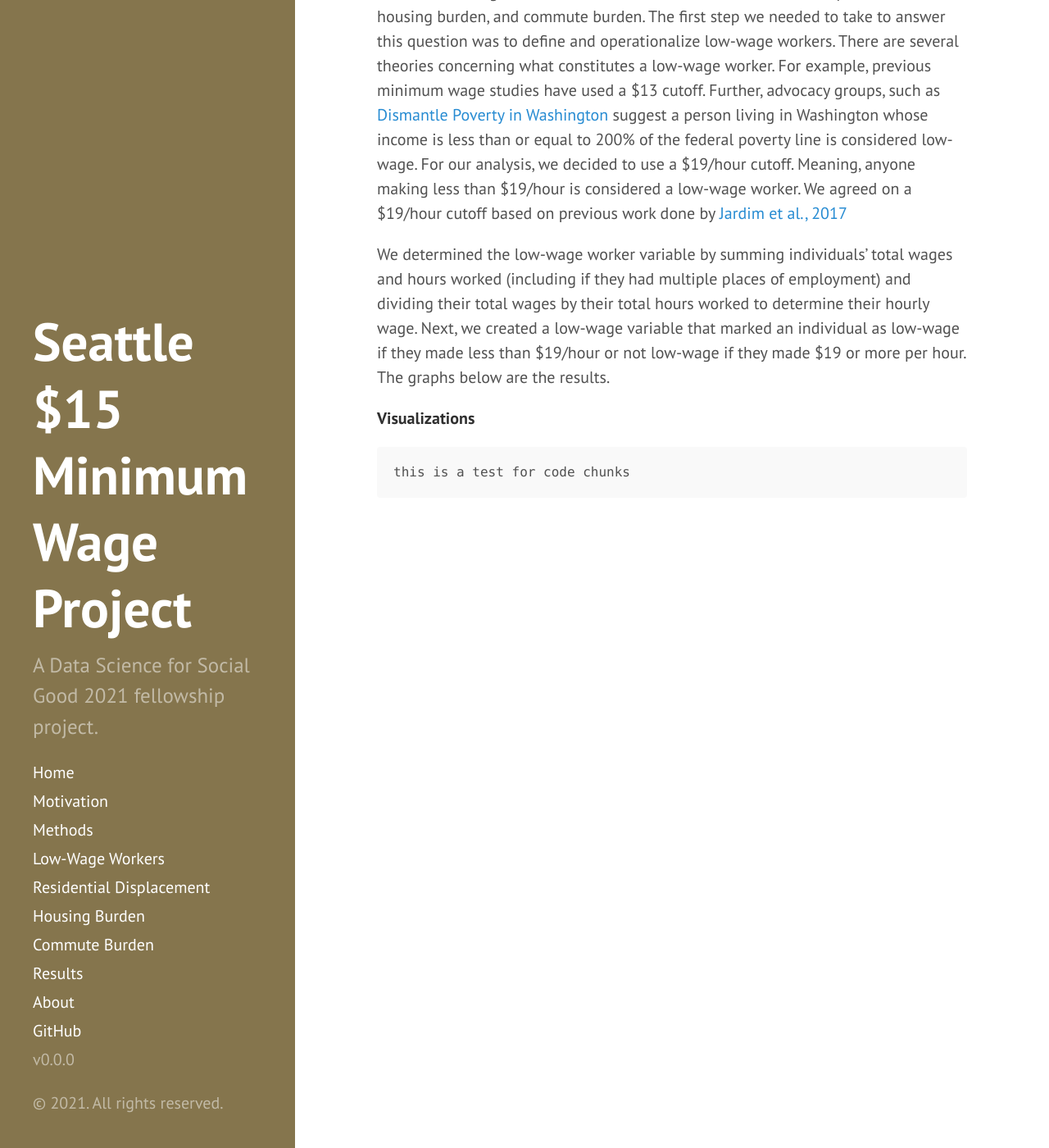
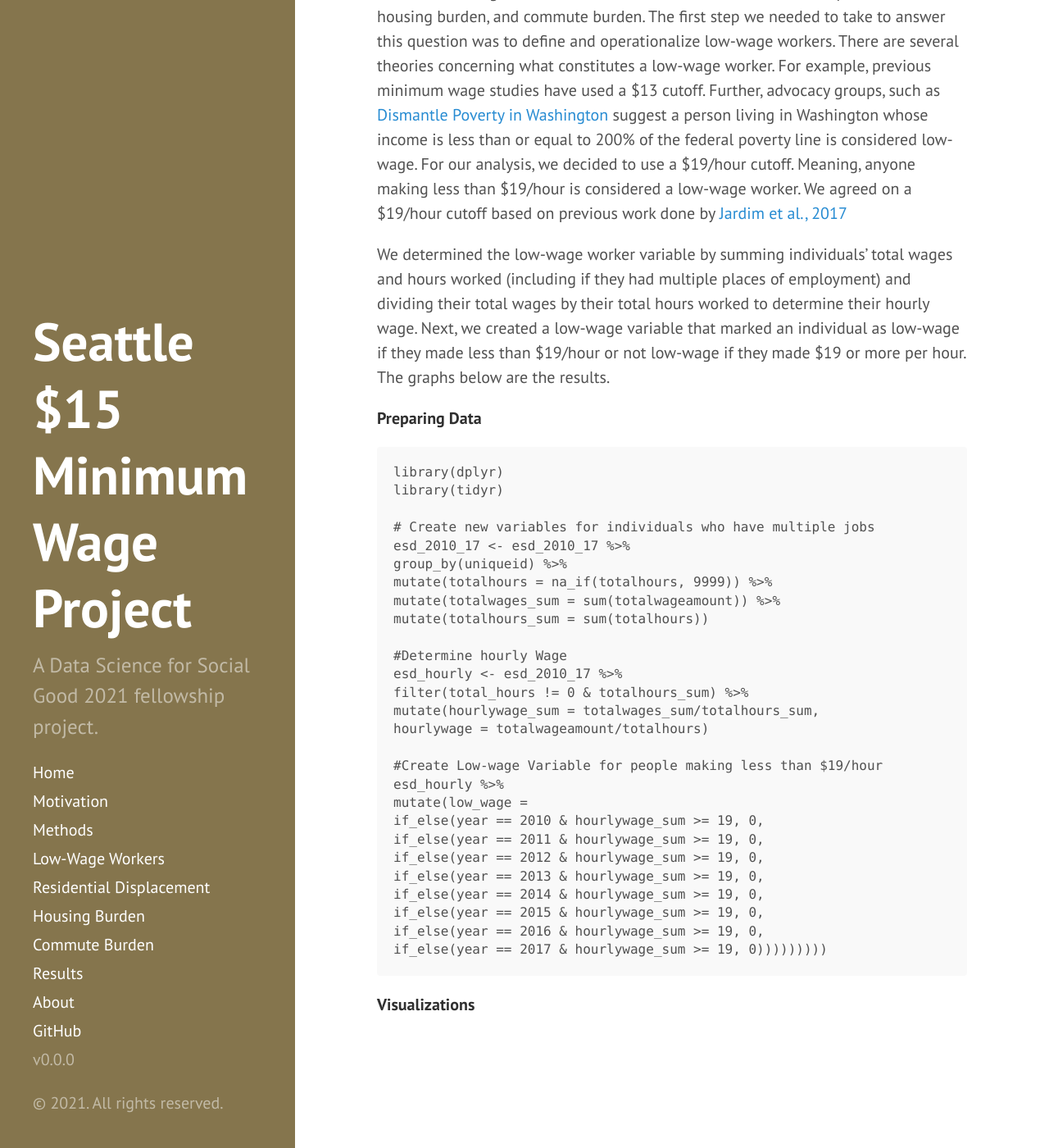
Before and after one commit to uwescience/MinWA, a Jekyll site: the page built from Low-Wage Workers.md, in a window 1280 px wide and 1400 px high, scrolled down 245 px. Shown: the whole window at 82% size. Built offline with Jekyll 4.4.1, drawn with Linux system fonts in a browser that asks for light colours.

Commit message:
made code chunk for low-wage workers section

````diff
--- a/Low-Wage Workers.md
+++ b/Low-Wage Workers.md
@@ -9,8 +9,35 @@ This project examines the extent to which Seattle’s \$15 minimum wage policy a
 
 We determined the low-wage worker variable by summing individuals’ total wages and hours worked (including if they had multiple places of employment) and dividing their total wages by their total hours worked to determine their hourly wage. Next, we created a low-wage variable that marked an individual as low-wage if they made less than \$19/hour or not low-wage if they made \$19 or more per hour. The graphs below are the results.
 
+**Preparing Data**
+```
+library(dplyr)
+library(tidyr)
+
+# Create new variables for individuals who have multiple jobs
+esd_2010_17 <- esd_2010_17 %>%
+group_by(uniqueid) %>%
+mutate(totalhours = na_if(totalhours, 9999)) %>%
+mutate(totalwages_sum = sum(totalwageamount)) %>%
+mutate(totalhours_sum = sum(totalhours))
+
+#Determine hourly Wage
+esd_hourly <- esd_2010_17 %>%
+filter(total_hours != 0 & totalhours_sum) %>%
+mutate(hourlywage_sum = totalwages_sum/totalhours_sum,
+hourlywage = totalwageamount/totalhours)
+
+#Create Low-wage Variable for people making less than $19/hour
+esd_hourly %>%
+mutate(low_wage =
+if_else(year == 2010 & hourlywage_sum >= 19, 0,
+if_else(year == 2011 & hourlywage_sum >= 19, 0,
+if_else(year == 2012 & hourlywage_sum >= 19, 0,
+if_else(year == 2013 & hourlywage_sum >= 19, 0,
+if_else(year == 2014 & hourlywage_sum >= 19, 0,
+if_else(year == 2015 & hourlywage_sum >= 19, 0,
+if_else(year == 2016 & hourlywage_sum >= 19, 0,
+if_else(year == 2017 & hourlywage_sum >= 19, 0)))))))))
+```
+
 **Visualizations**
-
-```
-this is a test for code chunks
-```
````
